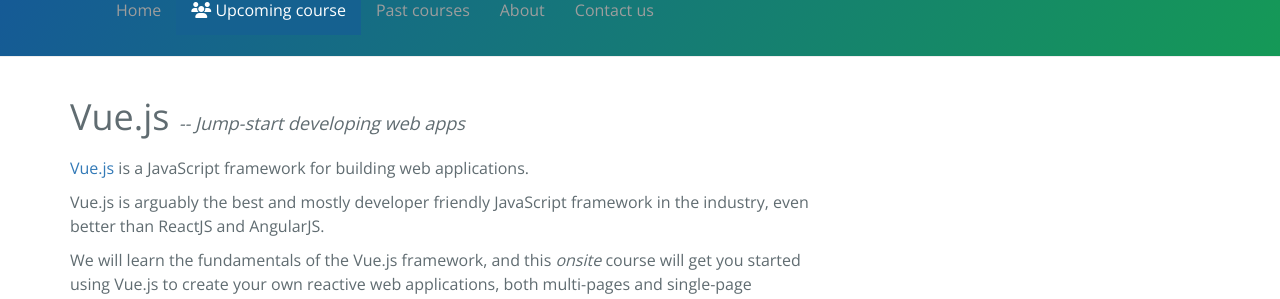
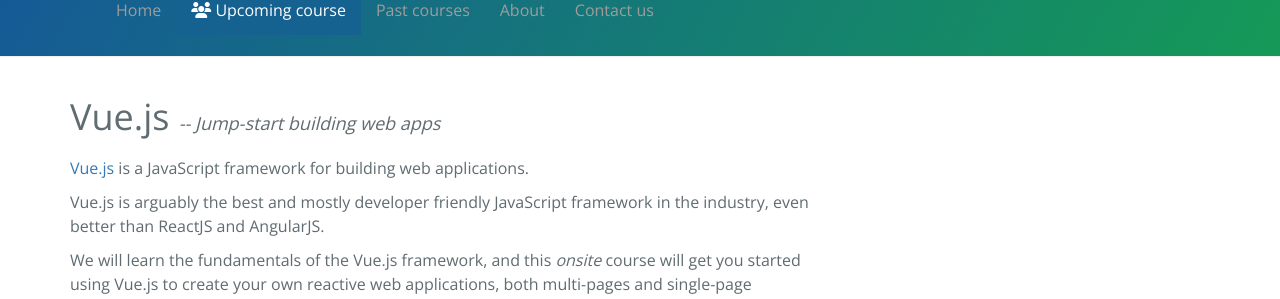
Before and after one commit to yucigou/codegoodworks, a Jekyll site: the page built from enrolment.md, in a window 1280 px wide and 900 px high. Shown: the part 121-420 px from the top of the window. Built offline with Jekyll 4.4.1, drawn with Linux system fonts in a browser that asks for light colours; nearby versions of some CDN libraries.

Commit message:
Update enrolment.md

```diff
--- a/enrolment.md
+++ b/enrolment.md
@@ -14,7 +14,7 @@
 <!--</picture>-->
 
 <header>
-  <h1>Vue.js <span class="subtitle">-- Jump-start developing web apps</span></h1>
+  <h1>Vue.js <span class="subtitle">-- Jump-start building web apps</span></h1>
 </header>
 
 
```
